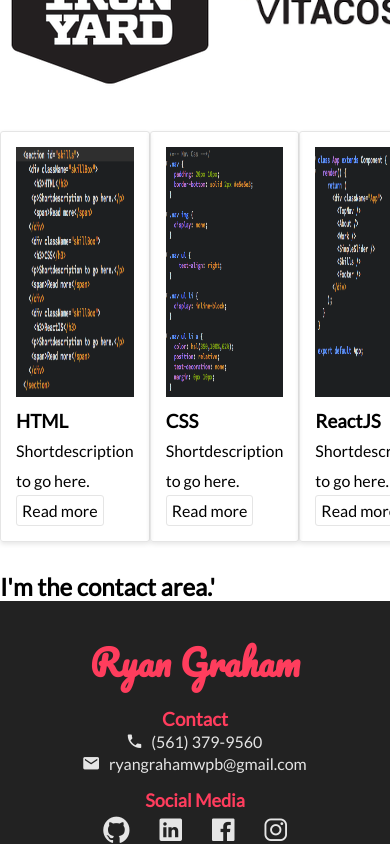
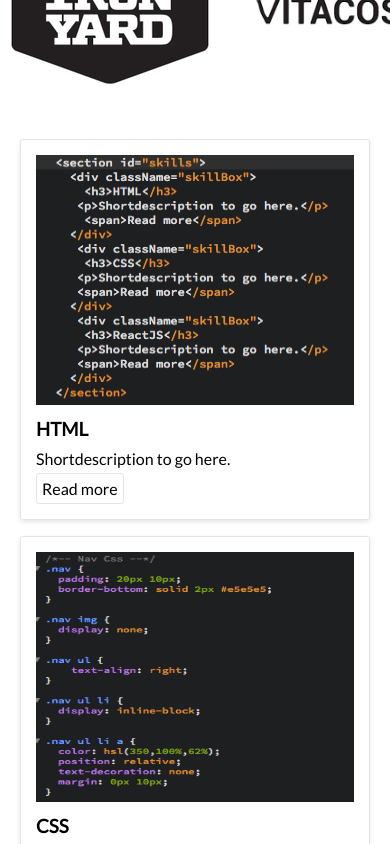
Before and after one commit to ryanwpb/newApp, a React (Create React App) app: page / in a window 390 px wide. Shown: the part 1120-1964 px from the top of the page. Built offline with nearby package versions, Linux system fonts and the light colour scheme.

Commit message:
Style work skills boxes for phone view.

```diff
--- a/src/App.css
+++ b/src/App.css
@@ -322,4 +322,12 @@ body {
         float: none;
         padding: 0.5rem;
     }
+
+    #skills {
+        flex-direction: column;
+    }
+
+    .skillBox {
+       margin: 0.5rem auto;
+    }
 }
```
